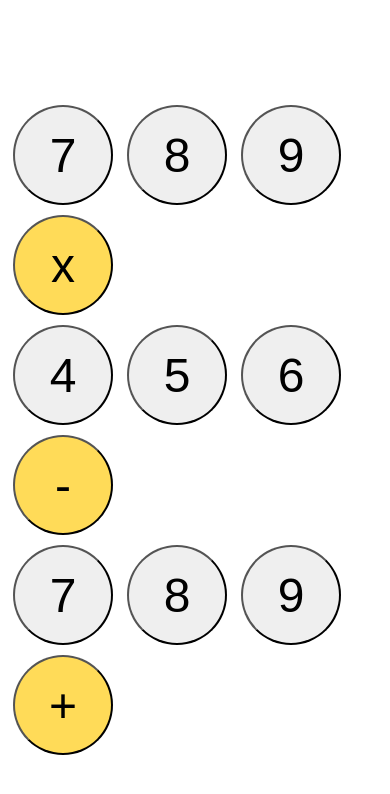
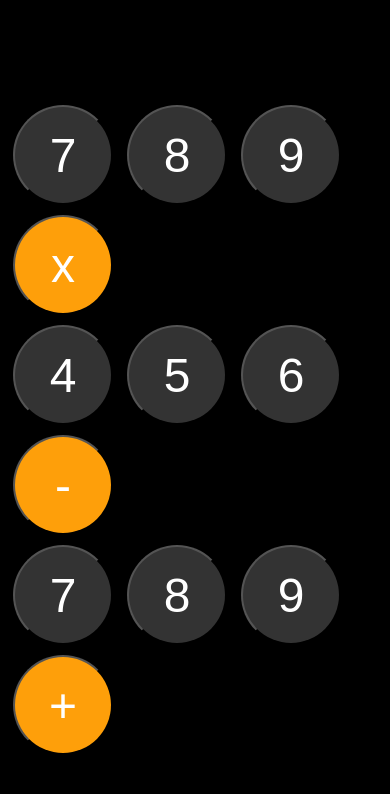
Before and after one commit to YashSingh15/calculator, a plain HTML site: page index.html in a window 390 px wide. Drawn offline with Linux system fonts and the light colour scheme.

Commit message:
Add i-phone calculator app design Use the calculator design from the calculator app on my iPhone. Use an online color picker for color scheme and apply corresponding CSS rules

```diff
--- a/styles.css
+++ b/styles.css
@@ -16,6 +16,7 @@
 html,
 body {
     height: 100%;
+    background-color: #000000;
 }
 
 .parent-container {
@@ -32,9 +33,15 @@ body {
     font-size: 3em;
     border-radius: 50%;
     margin: 5px;
+    background-color: #333333;
+    color: white;
 }
 
 .operator-button {
-    /* make these buttons mustard color */
-    background-color: #FFDB58;
+    background-color: #fe9f0a;
 }
+
+.zero-button {
+    width: 215px;
+    border-radius: 50px;
+}
```
Also changed, not shown: calculator-design.jpeg (added).
